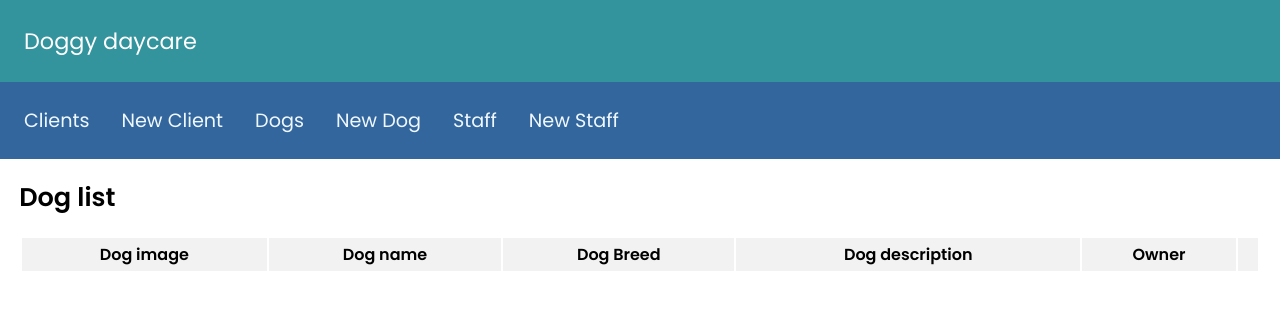
After one commit to conradr/Doggy_Daycare, a Flask app: page /dogs in a window 1280 px wide. The commit adds this page. Shown: the top 310 px of the page. Run offline with Flask 2, Linux system fonts and the light colour scheme; data that the repository does not hold is empty; some libraries are stand-ins or nearby versions.

Commit message:
Dog list front end complete

```diff
--- a/controllers/dog_controller.py
+++ b/controllers/dog_controller.py
@@ -6,3 +6,9 @@ from models.staff_model import Staff
 import repositories.dog_repo as dog_repo
 
 dog_blueprint = Blueprint("dog", __name__)
+
+
+@dog_blueprint.route('/dogs')
+def all_dogs():
+    dogs = dog_repo.select_all()
+    return render_template('dogs/dog_index.html', dogs=dogs)
--- a/repositories/client_repo.py
+++ b/repositories/client_repo.py
@@ -58,6 +58,6 @@ def show_clients_dogs(id):
     result = run_sql(sql, values)
     for row in result:
         dog = Dog(row['name'], row['description'],
-                  row['breed'], row['dob'], row['neutered'], row['vaccinations'], row['checked_in'], 1, row['image'], 1, row['id'], )
+                  row['breed'], row['dob'], row['neutered'], row['vaccinations'], row['checked_in'], 1, row['image'], 1, row['id'] )
         clients_dogs.append(dog)
     return clients_dogs
--- a/repositories/dog_repo.py
+++ b/repositories/dog_repo.py
@@ -3,3 +3,65 @@ from db.run_sql import run_sql
 from models.client_model import Client
 from models.dog_model import Dog
 from models.staff_model import Staff
+import repositories.client_repo as client_repo
+
+
+def select(id):
+    client = None
+    sql = "SELECT * from dogs WHERE id = %s"
+    values = [id]
+    result = run_sql(sql, values)[0]
+
+    if result is not None:
+        dog = Dog(result['name'], result['description'],
+                  result['breed'], result['dob'], result['neutered'], result['vaccinations'],
+                  result['checked_in'], result['staff'], result['image'], result['owner'], result['id'])
+        return dog
+
+
+def select_all():
+    dogs = []
+    sql = "SELECT * from dogs"
+    results = run_sql(sql)
+
+    for row in results:
+        owner = client_repo.select(row['owner'])
+        dog = Dog(row['name'], row['description'],
+                  row['breed'], row['dob'], row['neutered'], row['vaccinations'],
+                  row['checked_in'], row['staff'], row['image'], owner, row['id'])
+        dogs.append(dog)
+    return dogs
+
+
+def save(dog):
+    sql = "INSERT INTO dogs(name, description, breed, dob, neutered, vaccinations, checked_in, staff, image, owner) VALUES (%s, %s, %s, %s, %s, %s, %s, %s, %s, %s) RETURNING id"
+    values = [dog.name, dog.description,
+              dog.breed, dog.dob, dog.neutered, dog.vaccinations, dog.checked_in, dog.staff, dog.image, dog.owner]
+    result = run_sql(sql, values)
+    dog.id = result[0]['id']
+    return dog
+
+
+def delete(dog):
+    sql = "DELETE FROM dogs WHERE id = %s"
+    values = [dog.id]
+    run_sql(sql, values)
+
+
+def update_dog(dog):
+    sql = "UPDATE dogs SET (name, description, breed, dob, neutered, vaccinations, checked_in, staff, image, owner) = (%s, %s, %s, %s, %s, %s, %s, %s, %s, %s) WHERE id = %s"
+    values = [dog.name, dog.description,
+              dog.breed, dog.dob, dog.neutered, dog.vaccinations, dog.checked_in, dog.staff, dog.image, dog.owner, dog.id]
+    run_sql(sql, values)
+
+
+# def show_dogs_owner():
+#     dogs_owner = []
+#     sql = "SELECT clients.* FROM clients INNER JOIN dogs ON dogs.owner = clients.id WHERE dogs.id = %s"
+#     values = [id]
+#     result = run_sql(sql, values)
+#     for row in result:
+#         dog = Dog(row['name'], row['description'],
+#                   row['breed'], row['dob'], row['neutered'], row['vaccinations'], row['checked_in'], 1, row['image'], 1, row['id'])
+#         dogs_owner.append(dog)
+#     return dogs_owner
--- a/templates/clients/clients_index.html
+++ b/templates/clients/clients_index.html
@@ -21,7 +21,7 @@
       <td>{{client.notes }}</td>
 
         <td class="edit-buttons">
-        <a class="btn btn-primary" href="/clients/{{client.id}}/update">Edit</a>
+        <a class="btn btn-primary" href="/clients/{{client.id}}">View</a>
       </td>
     </tr>
     {% endfor %}
--- /dev/null
+++ b/templates/dogs/dog_index.html
@@ -0,0 +1,36 @@
+{% extends "base.html" %} {% block content %}
+<section>
+  <div class="hero">
+    <h1 class="title">Dog list</h1>
+  </div>
+</section>
+<section>
+  <table class="table">
+    <tr>
+      <th>Dog image</th>
+      <th>Dog name</th>
+      <th>Dog Breed</th>
+      <th>Dog description</th>
+      <th>Owner</th>
+      <th></th>
+    </tr>
+    {% for dog in dogs %}
+    <tr>
+      <td><img src="{{dog.image}}" class="thumb"/></td>
+      <td>{{dog.name}}</td>
+      <td>{{dog.breed}}</td>
+      <td>{{dog.description}}</td>
+      <th>{{dog.owner.name}}</th>
+        <td class="edit-buttons">
+        <a class="btn btn-primary" href="/dogs/{{dog.id}}">View</a>
+      </td>
+    </tr>
+    {% endfor %}
+
+
+
+    </tr>
+  </table>
+</section>
+
+{% endblock %}
```
Also changed, not shown: console.py (+14 -3 lines).
